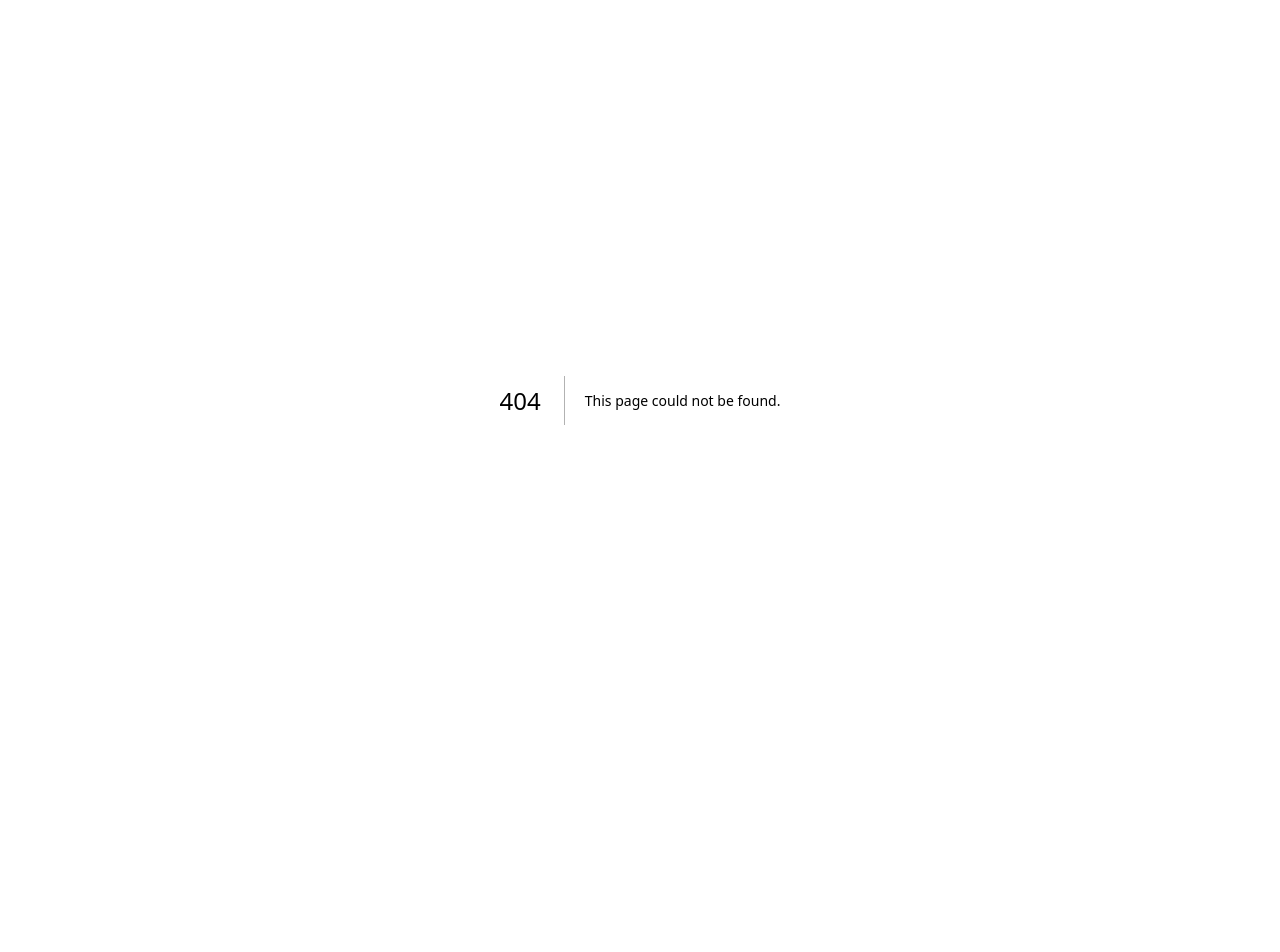
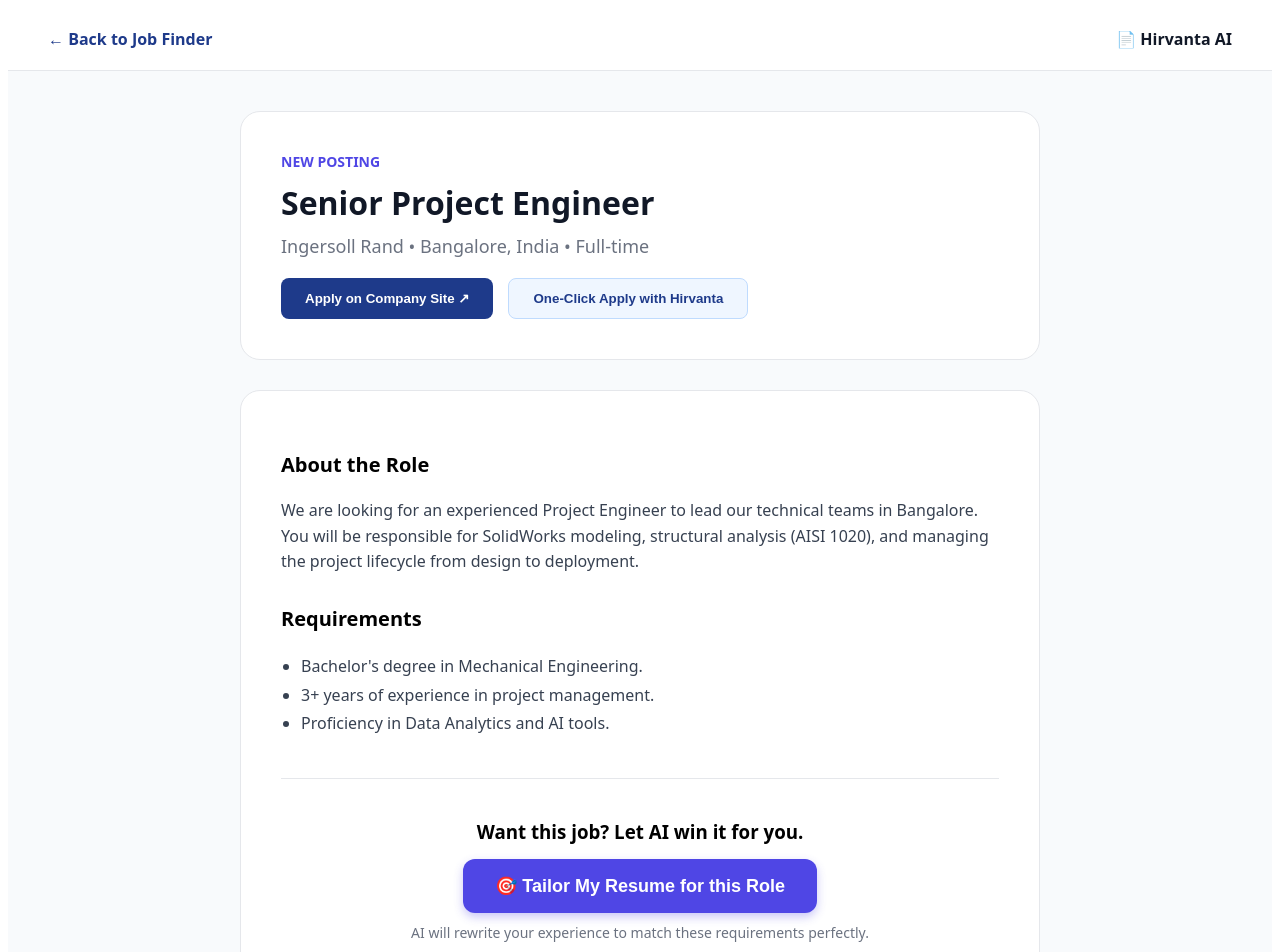
Before and after one commit to jewma1/Hirvanta, a Next.js app in the folder frontend/: page /jobs/details in a window 1280 px wide. Before the commit this address had no page. Shown: the top 952 px of the page. Before the commit the page ends 800 px from the top, so only its background shows below. Built offline with nearby package versions, Linux system fonts and the light colour scheme.

Commit message:
Create page.tsx

```diff
--- /dev/null
+++ b/frontend/app/jobs/details/page.tsx
@@ -0,0 +1,78 @@
+import Link from 'next/link';
+
+export default function JobDetails() {
+  return (
+    <div style={{ minHeight: '100vh', backgroundColor: '#f8fafc', fontFamily: 'system-ui, sans-serif' }}>
+
+      {/* Navbar */}
+      <nav style={{ padding: '20px 40px', backgroundColor: 'white', borderBottom: '1px solid #e5e7eb', display: 'flex', justifyContent: 'space-between', alignItems: 'center' }}>
+        <Link href="/jobs" style={{ textDecoration: 'none', color: '#1e3a8a', fontWeight: 'bold' }}>← Back to Job Finder</Link>
+        <div style={{ fontWeight: '900', color: '#111827' }}>📄 Hirvanta AI</div>
+      </nav>
+
+      <main style={{ padding: '40px', maxWidth: '800px', margin: '0 auto' }}>
+
+        {/* Job Header */}
+        <div style={{ backgroundColor: 'white', padding: '40px', borderRadius: '20px', border: '1px solid #e5e7eb', marginBottom: '30px' }}>
+          <div style={{ color: '#4f46e5', fontWeight: 'bold', fontSize: '14px', marginBottom: '10px' }}>NEW POSTING</div>
+          <h1 style={{ fontSize: '32px', fontWeight: 'bold', color: '#111827', margin: '0 0 10px 0' }}>Senior Project Engineer</h1>
+          <p style={{ fontSize: '18px', color: '#6b7280', margin: '0 0 20px 0' }}>Ingersoll Rand • Bangalore, India • Full-time</p>
+
+          <div style={{ display: 'flex', gap: '15px', flexWrap: 'wrap' }}>
+            {/* Button to original site (LinkedIn/Indeed) */}
+            <button style={{ backgroundColor: '#1e3a8a', color: 'white', border: 'none', padding: '12px 24px', borderRadius: '8px', fontWeight: 'bold', cursor: 'pointer' }}>
+              Apply on Company Site ↗
+            </button>
+
+            {/* Button to Apply via Hirvanta */}
+            <button style={{ backgroundColor: '#eff6ff', color: '#1e3a8a', border: '1px solid #bfdbfe', padding: '12px 24px', borderRadius: '8px', fontWeight: 'bold', cursor: 'pointer' }}>
+              One-Click Apply with Hirvanta
+            </button>
+          </div>
+        </div>
+
+        {/* Job Description Text */}
+        <div style={{ backgroundColor: 'white', padding: '40px', borderRadius: '20px', border: '1px solid #e5e7eb' }}>
+          <h3 style={{ fontSize: '20px', fontWeight: 'bold', marginBottom: '20px' }}>About the Role</h3>
+          <p style={{ lineHeight: '1.6', color: '#374151' }}>
+            We are looking for an experienced Project Engineer to lead our technical teams in Bangalore.
+            You will be responsible for SolidWorks modeling, structural analysis (AISI 1020), and
+            managing the project lifecycle from design to deployment.
+          </p>
+
+          <h3 style={{ fontSize: '20px', fontWeight: 'bold', marginTop: '30px', marginBottom: '20px' }}>Requirements</h3>
+          <ul style={{ lineHeight: '1.8', color: '#374151', paddingLeft: '20px' }}>
+            <li>Bachelor's degree in Mechanical Engineering.</li>
+            <li>3+ years of experience in project management.</li>
+            <li>Proficiency in Data Analytics and AI tools.</li>
+          </ul>
+
+          <hr style={{ margin: '40px 0', border: '0', borderTop: '1px solid #e5e7eb' }} />
+
+          {/* THE MAGIC BUTTON: Tailor Resume */}
+          <div style={{ textAlign: 'center' }}>
+            <h3 style={{ marginBottom: '15px' }}>Want this job? Let AI win it for you.</h3>
+            <Link href="/resume">
+              <button style={{
+                backgroundColor: '#4f46e5',
+                color: 'white',
+                border: 'none',
+                padding: '16px 32px',
+                borderRadius: '12px',
+                fontSize: '18px',
+                fontWeight: 'bold',
+                cursor: 'pointer',
+                boxShadow: '0 4px 10px rgba(79, 70, 229, 0.3)'
+              }}>
+                🎯 Tailor My Resume for this Role
+              </button>
+            </Link>
+            <p style={{ marginTop: '10px', fontSize: '14px', color: '#6b7280' }}>
+              AI will rewrite your experience to match these requirements perfectly.
+            </p>
+          </div>
+        </div>
+      </main>
+    </div>
+  );
+}
```
